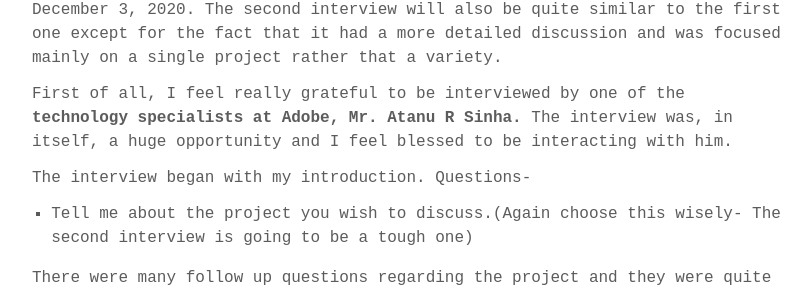
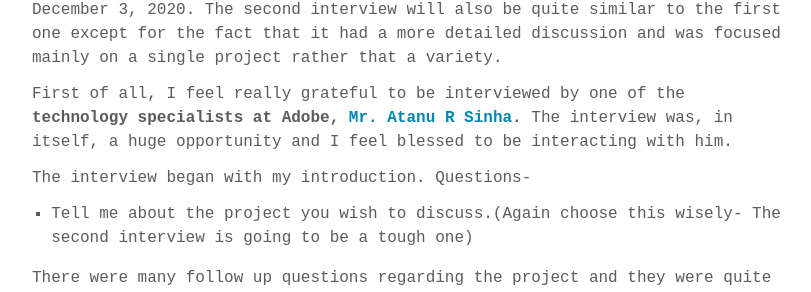
Before and after one commit to kritika-srivastava/Personal-Blog, a Jekyll site: the page built from _posts/2020-12-03-Adobewit-2.md, in a window 1280 px wide and 900 px high, scrolled down 3328 px. Shown: the part 151-443 px from the top of the window, without its empty margins (232-1043 px from the left). Built offline with Jekyll 4.4.1, drawn with Linux system fonts in a browser that asks for light colours; some web fonts are replaced; comment, search, counter and statistics services are not loaded; part of the change alters nothing that is shown.

```diff
--- a/_posts/2020-12-03-Adobewit-2.md
+++ b/_posts/2020-12-03-Adobewit-2.md
@@ -80,7 +80,7 @@ There’s also an additional multimedia (video) submission link. But it’s comp
 
 I received this mail within a week or two after the first interview and needless to say, I was on cloud nine. My second interview was scheduled on December 3, 2020. The second interview will also be quite similar to the first one except for the fact that it had a more detailed discussion and was focused mainly on a single project rather that a variety.
 
-First of all, I feel really grateful to be interviewed by one of the **technology specialists at Adobe, Mr. Atanu R Sinha.** The interview was, in itself, a huge opportunity and I feel blessed to be interacting with him.
+First of all, I feel really grateful to be interviewed by one of the **technology specialists at Adobe, [Mr. Atanu R Sinha](https://research.adobe.com/person/atanu-sinha/).** The interview was, in itself, a huge opportunity and I feel blessed to be interacting with him.
 
 The interview began with my introduction.
 Questions-
```
